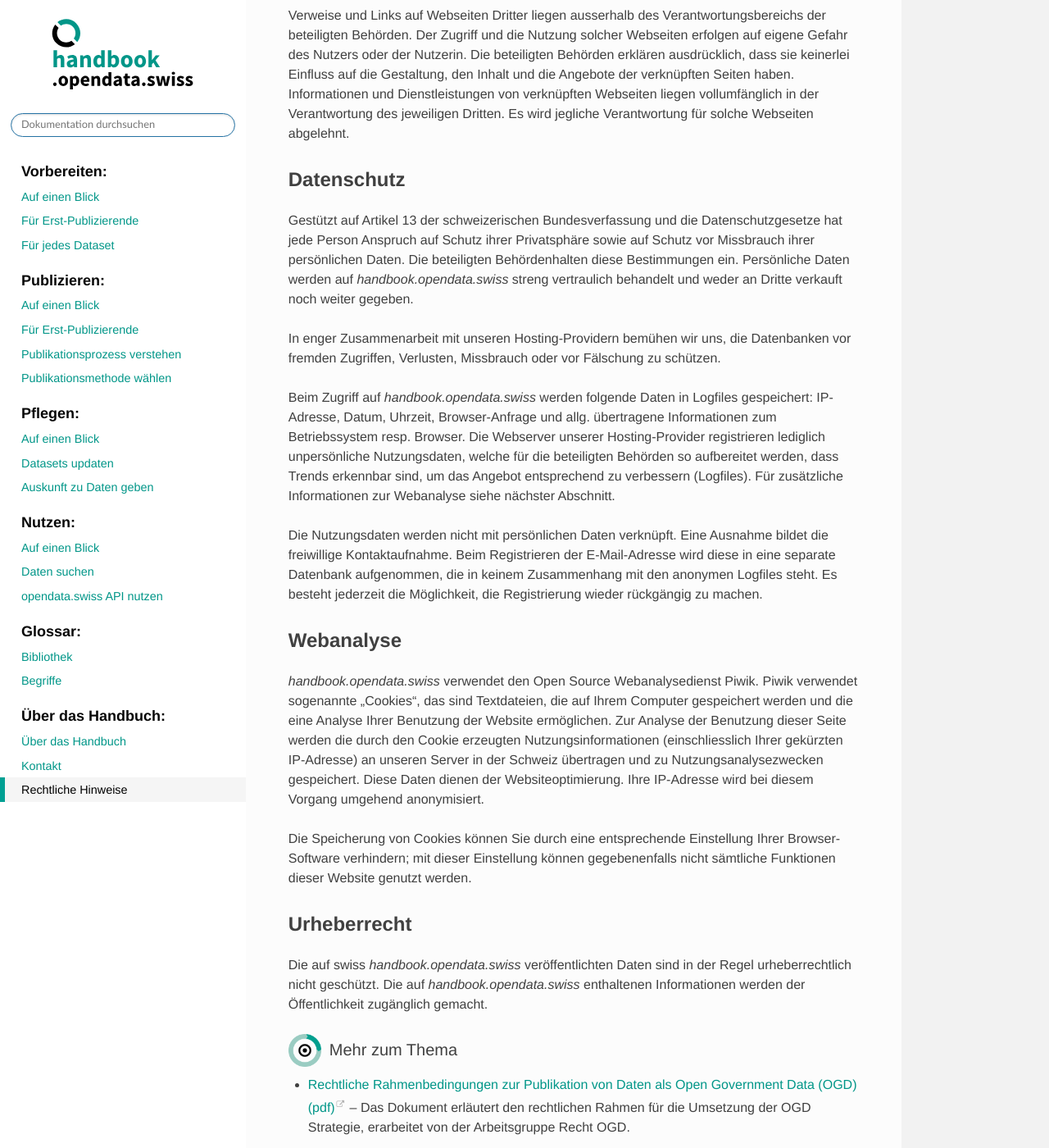
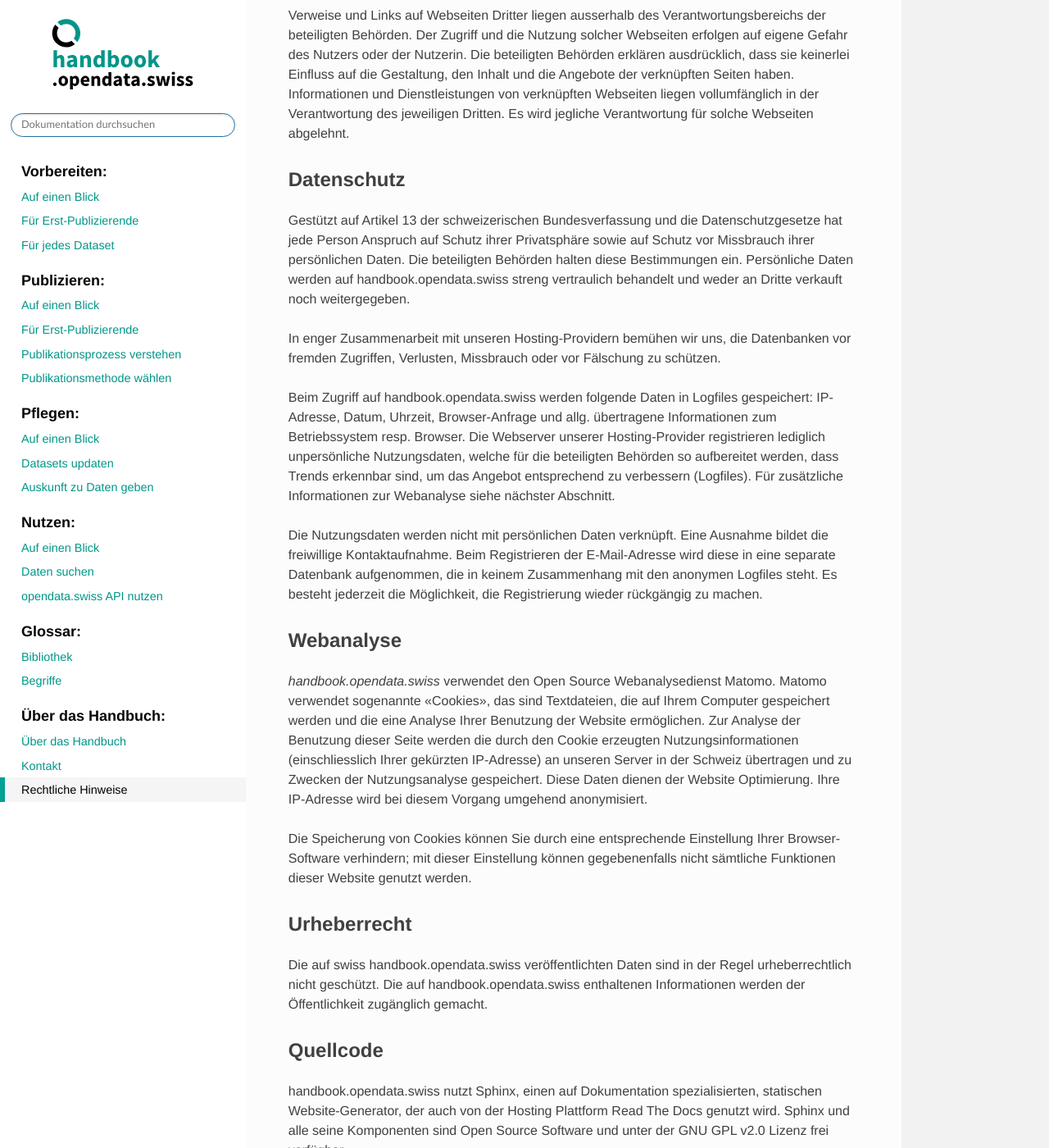
Before and after one commit to opendata-swiss/ogdch-handbook, a Sphinx documentation site: the page built from source/content/ueberdashandbuch/rechtliche-hinweise.rst, in a window 1280 px wide and 1400 px high, scrolled down 593 px. Shown: the whole window at 82% size. Built offline with Sphinx 7.4.7 and the Read the Docs theme 2.0.0, drawn with Linux system fonts in a browser that asks for light colours; cross-references to code outside the pages are shown as plain code; some of the changed text lies outside the part shown.

Commit message:
transfer content into ueberdashandbuch chapter

```diff
--- a/source/content/ueberdashandbuch/kontakt.rst
+++ b/source/content/ueberdashandbuch/kontakt.rst
@@ -11,9 +11,8 @@ So erreichen Sie uns
 ====================
 
 Bei Fragen zum Handbuch, zum Publikationsprozess auf opendata.swiss
-oder zur Nutzung von Open
-Government Data, helfen wir, das Team vom Bundesamt f
-ür Statistik, Ihnen gerne weiter.
+oder allgemeinen Fragen zu Open Government Data helfen wir von der
+Geschäftsstelle Open Government Data Ihnen gerne weiter.
 
 Schreiben sie uns unter
 `opendata@bfs.admin.ch <mailto:opendata@bfs.admin.ch>`__.
--- a/source/content/ueberdashandbuch/rechtliche-hinweise.rst
+++ b/source/content/ueberdashandbuch/rechtliche-hinweise.rst
@@ -11,12 +11,11 @@ Haftung
 -------
 
 Obwohl die veröffentlichten Informationen mit aller Sorgfalt geprüft worden sind,
-kann für die inhaltliche Richtigkeit, Genauigkeit, Aktualität, Zuverlässigkeit
-und Vollständigkeit dieser Informationen keine Gewährleistung übernommen werden.
+kann für die inhaltliche Richtigkeit, Genauigkeit, Aktualität, Zuverlässigkeit und
+Vollständigkeit dieser Informationen keine Gewährleistung übernommen werden.
 
-Die beteiligten Behördenbehalten sich ausdrücklich vor, jederzeit Inhalte ohne
-Ankündigung ganz oder teilweise zu ändern, zu löschen oder zeitweise
-nicht zu veröffentlichen.
+Die beteiligten Behörden behalten sich ausdrücklich vor, jederzeit Inhalte ohne Ankündigung
+ganz oder teilweise zu ändern, zu löschen oder zeitweise nicht zu veröffentlichen.
 
 Haftungsansprüche gegen die Behörden wegen Schäden materieller oder immaterieller Art,
 welche aus dem Zugriff oder der Nutzung bzw. Nichtnutzung der veröffentlichten
@@ -26,68 +25,64 @@ entstanden sind, werden ausgeschlossen.
 Verweise und Links
 ------------------
 
-Verweise und Links auf Webseiten Dritter liegen ausserhalb des Verantwortungsbereichs
-der beteiligten Behörden. Der Zugriff und die Nutzung solcher Webseiten erfolgen
-auf eigene Gefahr des Nutzers oder der Nutzerin. Die beteiligten Behörden
-erklären ausdrücklich, dass sie keinerlei Einfluss auf die Gestaltung, den Inhalt
-und die Angebote der verknüpften Seiten haben. Informationen und Dienstleistungen
-von verknüpften Webseiten liegen vollumfänglich in der Verantwortung des jeweiligen
-Dritten. Es wird jegliche Verantwortung für solche Webseiten abgelehnt.
+Verweise und Links auf Webseiten Dritter liegen ausserhalb des Verantwortungsbereichs der
+beteiligten Behörden. Der Zugriff und die Nutzung solcher Webseiten erfolgen auf eigene
+Gefahr des Nutzers oder der Nutzerin. Die beteiligten Behörden erklären ausdrücklich,
+dass sie keinerlei Einfluss auf die Gestaltung, den Inhalt und die Angebote der verknüpften
+Seiten haben. Informationen und Dienstleistungen von verknüpften Webseiten liegen
+vollumfänglich in der Verantwortung des jeweiligen Dritten. Es wird jegliche
+Verantwortung für solche Webseiten abgelehnt.
 
 Datenschutz
 -----------
 
-Gestützt auf Artikel 13 der schweizerischen Bundesverfassung und die Datenschutzgesetze
-hat jede Person Anspruch auf Schutz ihrer Privatsphäre sowie auf Schutz vor Missbrauch
-ihrer persönlichen Daten. Die beteiligten Behördenhalten diese Bestimmungen ein.
-Persönliche Daten werden auf *handbook.opendata.swiss* streng vertraulich behandelt
-und weder an Dritte verkauft noch weiter gegeben.
+Gestützt auf Artikel 13 der schweizerischen Bundesverfassung und die Datenschutzgesetze hat
+jede Person Anspruch auf Schutz ihrer Privatsphäre sowie auf Schutz vor Missbrauch ihrer
+persönlichen Daten. Die beteiligten Behörden halten diese Bestimmungen ein. Persönliche
+Daten werden auf handbook.opendata.swiss streng vertraulich behandelt und weder an
+Dritte verkauft noch weitergegeben.
 
-In enger Zusammenarbeit mit unseren Hosting-Providern bemühen wir uns,
-die Datenbanken vor fremden Zugriffen, Verlusten, Missbrauch oder vor
-Fälschung zu schützen.
+In enger Zusammenarbeit mit unseren Hosting-Providern bemühen wir uns, die Datenbanken
+vor fremden Zugriffen, Verlusten, Missbrauch oder vor Fälschung zu schützen.
 
-Beim Zugriff auf *handbook.opendata.swiss* werden folgende Daten in Logfiles
-gespeichert: IP-Adresse, Datum, Uhrzeit, Browser-Anfrage und allg.
-übertragene Informationen zum Betriebssystem resp. Browser. Die Webserver
-unserer Hosting-Provider registrieren lediglich unpersönliche Nutzungsdaten,
-welche für die beteiligten Behörden so aufbereitet werden, dass Trends
-erkennbar sind, um das Angebot entsprechend zu verbessern (Logfiles).
-Für zusätzliche Informationen zur Webanalyse siehe nächster Abschnitt.
+Beim Zugriff auf handbook.opendata.swiss werden folgende Daten in Logfiles gespeichert:
+IP-Adresse, Datum, Uhrzeit, Browser-Anfrage und allg. übertragene Informationen zum
+Betriebssystem resp. Browser. Die Webserver unserer Hosting-Provider registrieren
+lediglich unpersönliche Nutzungsdaten, welche für die beteiligten Behörden so
+aufbereitet werden, dass Trends erkennbar sind, um das Angebot entsprechend zu
+verbessern (Logfiles). Für zusätzliche Informationen zur Webanalyse siehe nächster Abschnitt.
 
-Die Nutzungsdaten werden nicht mit persönlichen Daten verknüpft.
-Eine Ausnahme bildet die freiwillige Kontaktaufnahme. Beim Registrieren der
-E-Mail-Adresse wird diese in eine separate Datenbank aufgenommen, die in
-keinem Zusammenhang mit den anonymen Logfiles steht. Es besteht jederzeit die
-Möglichkeit, die Registrierung wieder rückgängig zu machen.
+Die Nutzungsdaten werden nicht mit persönlichen Daten verknüpft. Eine Ausnahme bildet die
+freiwillige Kontaktaufnahme. Beim Registrieren der E-Mail-Adresse wird diese in eine
+separate Datenbank aufgenommen, die in keinem Zusammenhang mit den anonymen Logfiles steht.
+Es besteht jederzeit die Möglichkeit, die Registrierung wieder rückgängig zu machen.
 
 Webanalyse
 ----------
 
-*handbook.opendata.swiss* verwendet den Open Source Webanalysedienst
-Piwik. Piwik verwendet sogenannte „Cookies“, das sind Textdateien,
-die auf Ihrem Computer gespeichert werden und die eine Analyse Ihrer
-Benutzung der Website ermöglichen. Zur Analyse der Benutzung dieser Seite
-werden die durch den Cookie erzeugten Nutzungsinformationen
-(einschliesslich Ihrer gekürzten IP-Adresse) an unseren Server in der Schweiz
-übertragen und zu Nutzungsanalysezwecken gespeichert. Diese Daten
-dienen der Websiteoptimierung. Ihre IP-Adresse wird bei diesem Vorgang
-umgehend anonymisiert.
+*handbook.opendata.swiss* verwendet den Open Source Webanalysedienst Matomo. Matomo
+verwendet sogenannte «Cookies», das sind Textdateien, die auf Ihrem Computer gespeichert
+werden und die eine Analyse Ihrer Benutzung der Website ermöglichen. Zur Analyse der
+Benutzung dieser Seite werden die durch den Cookie erzeugten Nutzungsinformationen
+(einschliesslich Ihrer gekürzten IP-Adresse) an unseren Server in der Schweiz übertragen
+und zu Zwecken der Nutzungsanalyse gespeichert. Diese Daten dienen der Website Optimierung.
+Ihre IP-Adresse wird bei diesem Vorgang umgehend anonymisiert.
 
-Die Speicherung von Cookies können Sie durch eine entsprechende Einstellung
-Ihrer Browser-Software verhindern; mit dieser Einstellung können gegebenenfalls
-nicht sämtliche Funktionen dieser Website genutzt werden.
+Die Speicherung von Cookies können Sie durch eine entsprechende Einstellung Ihrer
+Browser-Software verhindern; mit dieser Einstellung können gegebenenfalls nicht
+sämtliche Funktionen dieser Website genutzt werden.
 
 Urheberrecht
 ------------
 
-Die auf swiss *handbook.opendata.swiss* veröffentlichten Daten sind in der
-Regel urheberrechtlich nicht geschützt. Die auf *handbook.opendata.swiss*
-enthaltenen Informationen werden der Öffentlichkeit zugänglich gemacht.
+Die auf swiss handbook.opendata.swiss veröffentlichten Daten sind in der Regel
+urheberrechtlich nicht geschützt. Die auf handbook.opendata.swiss enthaltenen
+Informationen werden der Öffentlichkeit zugänglich gemacht.
 
-.. container:: materialien
+Quellcode
+---------
 
-   Mehr zum Thema
-
-- `Rechtliche Rahmenbedingungen zur Publikation von Daten als Open Government Data (OGD) (pdf) <https://www.bfs.admin.ch/bfs/de/home/dienstleistungen/ogd/dokumentation.assetdetail.11147095.html>`__ –
-  Das Dokument erläutert den rechtlichen Rahmen für die Umsetzung der OGD Strategie, erarbeitet von der Arbeitsgruppe Recht OGD.
+handbook.opendata.swiss nutzt Sphinx, einen auf Dokumentation spezialisierten, statischen
+Website-Generator, der auch von der Hosting Plattform Read The Docs genutzt wird.
+Sphinx und alle seine Komponenten sind Open Source Software und
+unter der GNU GPL v2.0 Lizenz frei verfügbar.
--- a/source/index.rst
+++ b/source/index.rst
@@ -116,7 +116,7 @@ mit uns teilen möchten?
    :maxdepth: 1
    :caption: Über das Handbuch:
 
-   content/ueberdashandbuch/ueber-opendata-swiss
+   content/ueberdashandbuch/ueber-das-handbuch
    content/ueberdashandbuch/kontakt
    content/ueberdashandbuch/rechtliche-hinweise
 
```
Also changed, not shown: source/content/ueberdashandbuch/ueber-das-handbuch.rst (added, +50 -0 lines), source/content/ueberdashandbuch/ueber-opendata-swiss.rst (deleted, +0 -46 lines).
